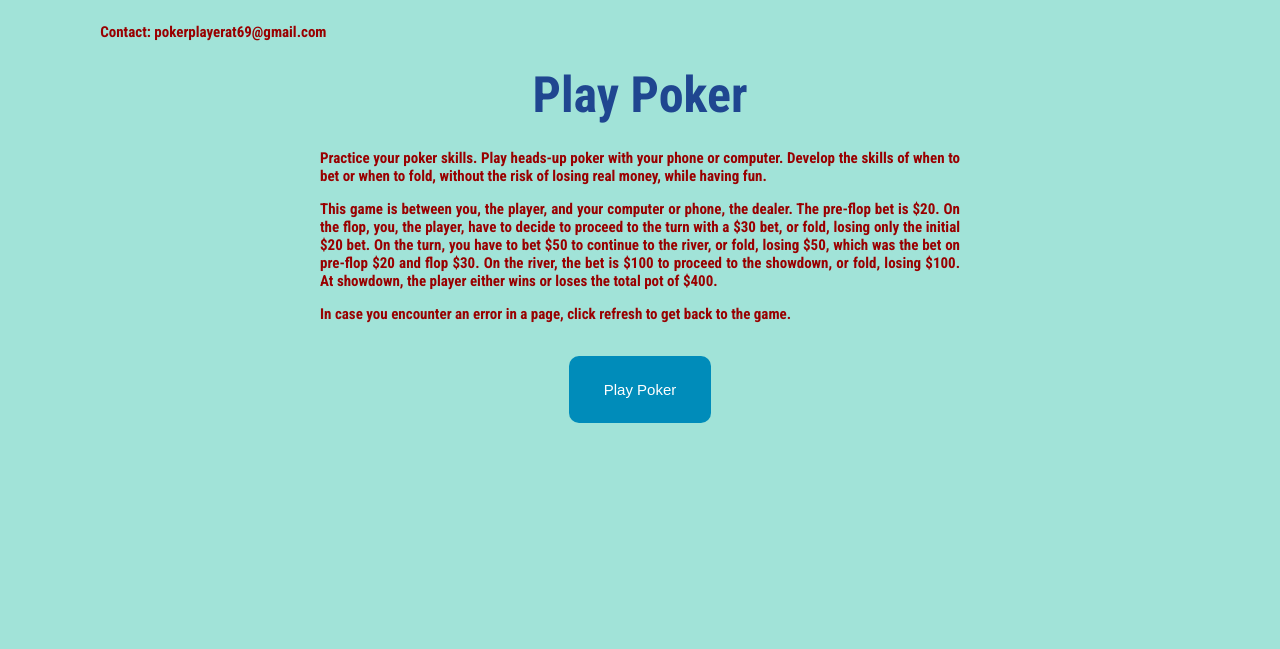
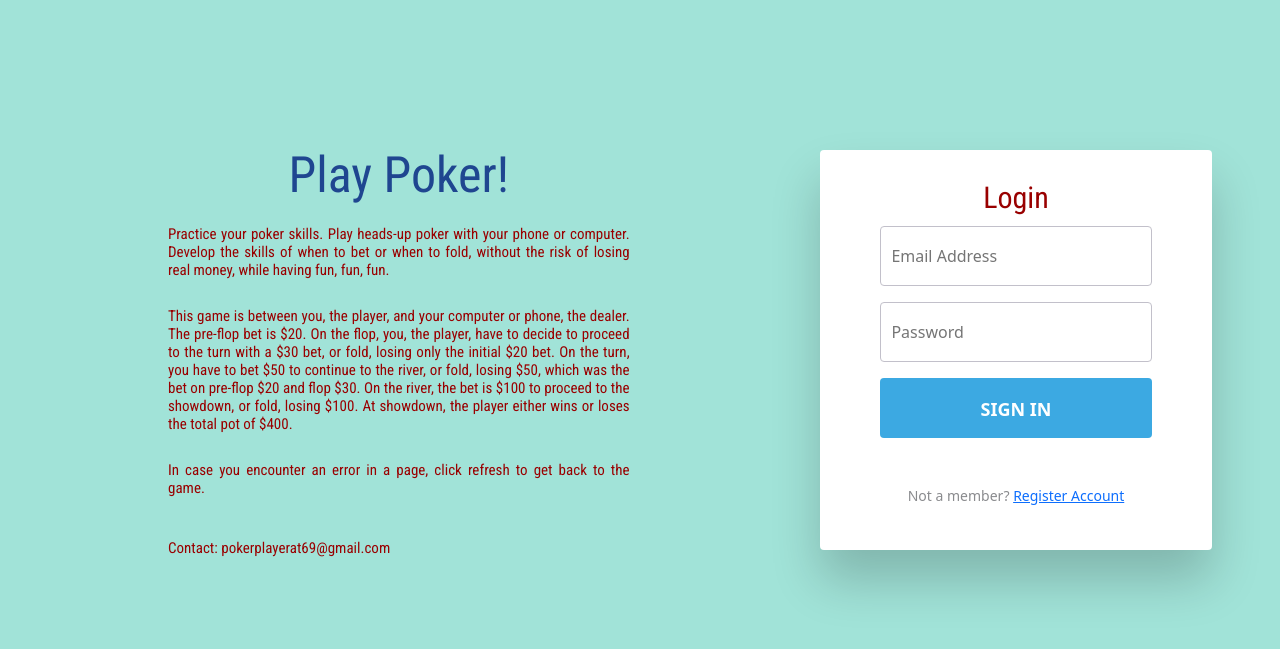
Before and after one commit to OrlyS112561/pokergameweb, a Flask app: page / in a window 1280 px wide. Shown: the top 649 px of the page. Run offline with Flask 2, Linux system fonts and the light colour scheme; the visitor is signed in with stand-in values (Sample User, id 1).

Commit message:
changed landing page

```diff
--- a/main.py
+++ b/main.py
@@ -1212,6 +1212,7 @@ class PokerDeck(db.Model):
 @app.route('/login', methods=['GET', 'POST'])
 def login():
     if request.method == 'POST':
+        print(f"email {request.form['email']}")
         email = request.form['email']
         password = request.form['password']
         user = User.query.filter_by(email=email).first()
@@ -1225,12 +1226,13 @@ def login():
             login_user(user)
             user.date_last_loggedin = datetime.datetime.now().strftime("%x")
             db.session.commit()
-            return redirect(url_for('about'))
-    return render_template("login.html", logged_in=current_user.is_authenticated)
+            return redirect(url_for('start_game'))
+    return render_template("pokerplay.html", logged_in=current_user.is_authenticated)
 
 @app.route('/register', methods=['GET', 'POST'])
 def register():
     if request.method == 'POST':
+        print(f"name is {request.form['name']}")
         if User.query.filter_by(email=request.form['email']).first():
             flash("You already signed up with that email.  Login instead.")
             return redirect(url_for('login'))
@@ -1248,15 +1250,13 @@ def register():
         db.session.add(new_user)
         db.session.commit()
         login_user(new_user)
-        return redirect(url_for("about"))
+        return redirect(url_for("start_game"))
     return render_template("register.html", logged_in=current_user.is_authenticated)
 
 @app.route('/logout')
 def logout():
     logout_user()
     return redirect(url_for('about'))
-
-
 
 @app.route('/start_game')
 @login_required
--- a/static/styles.css
+++ b/static/styles.css
@@ -22,7 +22,11 @@ h3 {
     background-color: #A1E3D8;
     margin-left: 0px;
     margin-right: 0px;
+}
 
+.body_landing {
+    background-color: #A1E3D8;
+    text-align: center;
 }
 
 .stack {
@@ -32,7 +36,7 @@ h3 {
 .row {
   display: flex;
   text-align: center;
-  justify-content: center;
+
 }
 
 .column_5 {
@@ -82,6 +86,22 @@ h3 {
     width: 100%;
     text-align: justify;
     padding: 10px;
+}
+
+.column_landing {
+    font-family: 'Roboto Condensed' , sans-serif;
+    display: block;
+    width: 40%;
+    text-align: justify;
+    padding: 30px 30px;
+    margin: auto;
+    margin-left: 150px;
+    height: auto;
+}
+
+
+.landing_text {
+    padding: 10px 0;
 }
 
 .button {
@@ -155,12 +175,13 @@ width: 150px;
 
 #login-form-wrap {
   background-color: #fff;
-  width: 35%;
-  margin: 30px auto;
+  width: 30%;
+  margin: 100px auto;
   text-align: center;
   padding: 20px 0 0 0;
   border-radius: 4px;
   box-shadow: 0px 30px 50px 0px rgba(0, 0, 0, 0.2);
+  height: 400px;
 }
 
 #login-form {
@@ -232,6 +253,61 @@ input[type="email"]:valid ~ .validation span:last-child {
           transform: rotate(45deg);
 }
 
+input[type="text"],
+input[type="password"] {
+  width: 100%;
+  padding: 0 0 0 10px;
+  margin: 0;
+  color: #8a8b8e;
+  border: 1px solid #c2c0ca;
+  font-style: normal;
+  font-size: 16px;
+  -webkit-appearance: none;
+     -moz-appearance: none;
+          appearance: none;
+  position: relative;
+  display: inline-block;
+  background: none;
+}
+input[type="text"]:focus,
+input[type="password"]:focus {
+  border-color: #3ca9e2;
+}
+input[type="text"]:focus:invalid,
+input[type="password"]:focus:invalid {
+  color: #cc1e2b;
+  border-color: #cc1e2b;
+}
+input[type="text"]:valid ~ .validation,
+input[type="password"]:valid ~ .validation {
+  display: block;
+  border-color: #0C0;
+}
+input[type="text"]:valid ~ .validation span,
+input[type="password"]:valid ~ .validation span {
+  background: #0C0;
+  position: absolute;
+  border-radius: 6px;
+}
+input[type="text"]:valid ~ .validation span:first-child,
+input[type="password"]:valid ~ .validation span:first-child {
+  top: 30px;
+  left: 14px;
+  width: 20px;
+  height: 3px;
+  -webkit-transform: rotate(-45deg);
+          transform: rotate(-45deg);
+}
+input[type="text"]:valid ~ .validation span:last-child,
+input[type="password"]:valid ~ .validation span:last-child {
+  top: 35px;
+  left: 8px;
+  width: 11px;
+  height: 3px;
+  -webkit-transform: rotate(45deg);
+          transform: rotate(45deg);
+}
+
 .validation {
   display: none;
   position: absolute;
@@ -265,7 +341,6 @@ input[type="submit"]:hover {
 }
 
 #create-account-wrap {
-  background-color: #eeedf1;
   color: #8a8b8e;
   font-size: 14px;
   width: 100%;
@@ -287,6 +362,7 @@ h2 {
 
 h3 {
     font-size: 15px;
+    padding: 0;
 }
 
 .img_hand {
@@ -393,4 +469,9 @@ input {
 	font-size: 20px;
 
 }
+
+#login-form-wrap {
+    height: 420px;
 }
+
+}
--- a/templates/pokerplay.html
+++ b/templates/pokerplay.html
@@ -3,44 +3,33 @@
 <head>
     <meta charset="UTF-8">
     <title>PokerPlay</title>
-    <link rel="stylesheet" href="/static/styles.css">
     <link rel="preconnect" href="https://fonts.googleapis.com">
     <link rel="preconnect" href="https://fonts.gstatic.com" crossorigin>
     <link href="https://fonts.googleapis.com/css2?family=Roboto+Condensed:wght@400;700&display=swap" rel="stylesheet">
     <link rel="preconnect" href="https://fonts.googleapis.com">
     <link rel="preconnect" href="https://fonts.gstatic.com" crossorigin>
     <link href="https://fonts.googleapis.com/css2?family=Ubuntu:ital,wght@1,300&display=swap" rel="stylesheet">
+    <!-- CSS only -->
+    <link href="https://cdn.jsdelivr.net/npm/bootstrap@5.2.0-beta1/dist/css/bootstrap.min.css" rel="stylesheet" integrity="sha384-0evHe/X+R7YkIZDRvuzKMRqM+OrBnVFBL6DOitfPri4tjfHxaWutUpFmBp4vmVor" crossorigin="anonymous">
+    <!-- JavaScript Bundle with Popper -->
+    <script src="https://cdn.jsdelivr.net/npm/bootstrap@5.2.0-beta1/dist/js/bootstrap.bundle.min.js" integrity="sha384-pprn3073KE6tl6bjs2QrFaJGz5/SUsLqktiwsUTF55Jfv3qYSDhgCecCxMW52nD2" crossorigin="anonymous"></script>
+    <link rel="stylesheet" href="/static/styles.css">
+
 </head>
-<body class="body_class">
-    <div class="row">
-        <div class="label">
-            <h3 class="contact">Contact: pokerplayerat69@gmail.com</h3>
-        </div>
-
-        <div class="label">
-        </div>
-        <div class="label">
-        </div>
-    </div>
-    <div class="row">
-        <div class="label">
-        </div>
-        <div class="label">
-            <h1>Play Poker</h1>
-        </div>
-        <div class="label">
-        </div>
-    </div>
-    <div class="row">
-        <div class="label">
-        </div>
-        <div class="label2">
-            <h3>
+<body class="body_landing">
+<div class='row' style='min-height: 50px;'>
+</div>
+<div class='row'>
+</div>
+<div class='row'>
+    <div class='column_landing' style="">
+        <h1 style="text-align: center">Play Poker!</h1>
+            <h3 class="landing_text">
                 Practice your poker skills. Play heads-up poker with your phone or computer.
                 Develop the skills of when to bet or when to fold, without the risk of losing real money,
-                while having fun.
+                while having fun, fun, fun.
             </h3>
-            <h3>
+            <h3 class='landing_text'>
                 This game is between you, the player, and your computer or phone, the dealer.
                 The pre-flop bet is $20.  On the flop, you, the player, have to decide to
                 proceed to the turn with a $30 bet, or fold, losing only the initial $20 bet.
@@ -49,30 +38,36 @@
                 $100 to proceed to the showdown, or fold, losing $100. At showdown, the player
                 either wins or loses the total pot of $400.
             </h3>
-            <h3>
+            <h3 class="landing_text">
                 In case you encounter an error in a page, click refresh to get back to the game.
             </h3>
-        </div>
-        <div class="label">
-        </div>
+            <br>
+            <h3>Contact: pokerplayerat69@gmail.com</h3>
     </div>
-    <br>
-    <div class="row">
-        <div class="label">
-
-        </div>
-        <div class="label">
-        {% if not logged_in: %}
-            <a href="{{url_for('login')}}"> <button class="button button1">Login</button></a>
-            <h3>or</h3>
-            <a href="{{url_for('register')}}"><button class="button button1">Register</button></a>
-        {% else %}
-            <a href="{{url_for('start_game')}}"> <button class="button">Play Poker</button></a>
-        {% endif %}
-        </div>
-        <div class="label">
-        </div>
-    </div>
-
+    <div id="login-form-wrap">
+      <h2>Login</h2>
+        {% with messages = get_flashed_messages() %}
+          {% if messages %}
+            {% for message in messages %}
+             <p>{{ message }}</p>
+            {% endfor %}
+          {% endif %}
+        {% endwith %}
+      <form action="{{url_for('login')}}" method="post" id="login-form">
+        <p>
+        <input type="email" id="email" name="email" placeholder="Email Address" required><i class="validation"><span></span><span></span></i>
+        <p>
+        <input type="password" id="password" name="password" placeholder="Password" required><i class="validation"><span></span><span></span></i>        </p>
+        </p>
+        <p>
+        <input type="submit" id="login" value="Sign In">
+        </p>
+      </form>
+      <div id="create-account-wrap">
+          <br>
+        <p>Not a member? <a href="{{url_for('register')}}">Register Account</a><p>
+      </div><!--create-account-wrap-->
+    </div><!--login-form-wrap-->
+</div>
 </body>
 </html>
```
